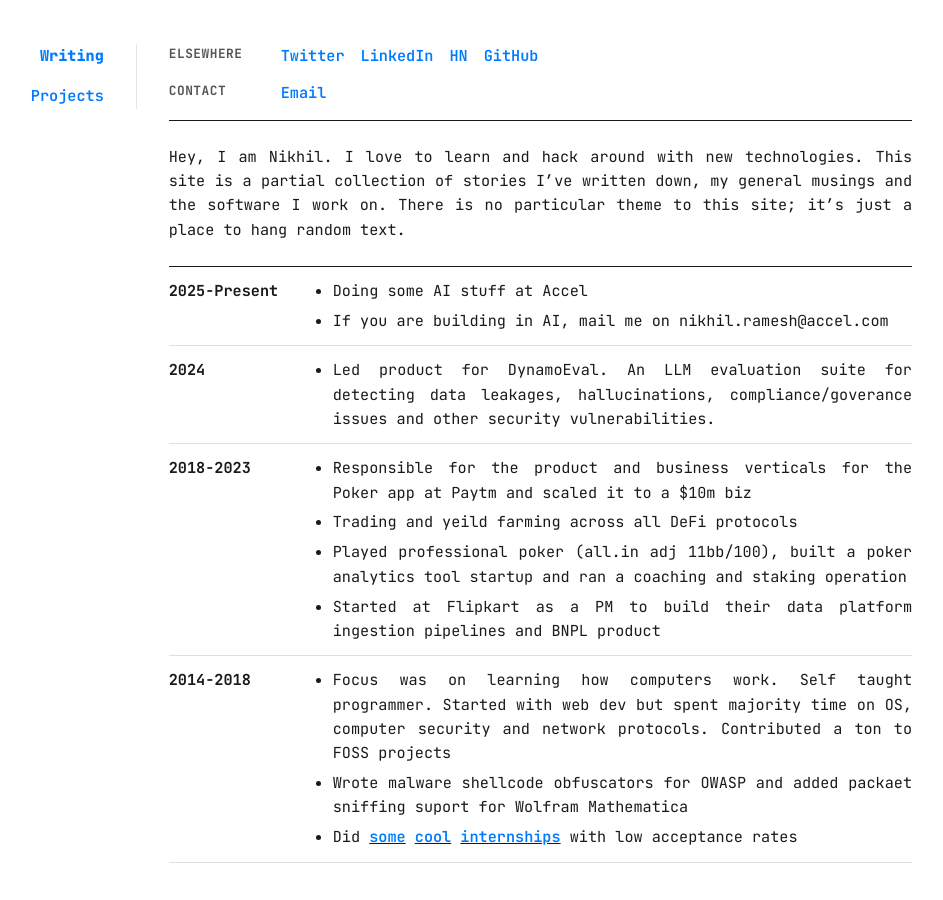
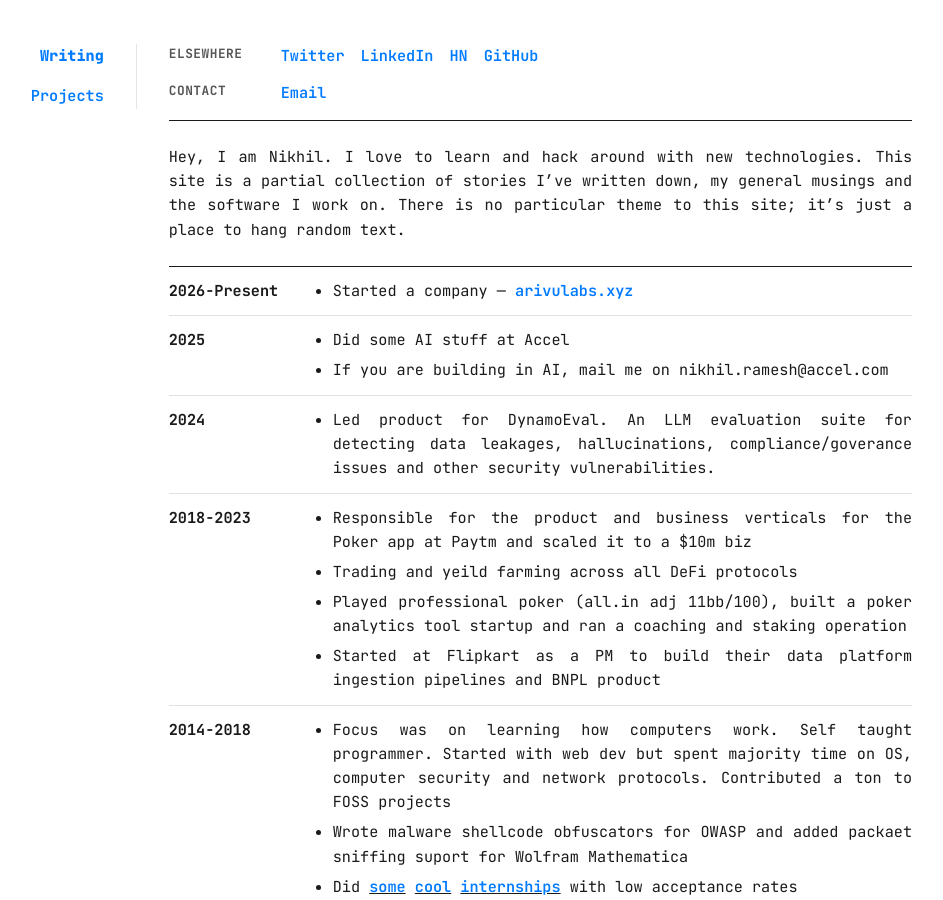
Before and after one commit to r-nikhil/r-nikhil.github.io, a Jekyll site: the page built from index.html, in a window 1280 px wide and 900 px high. Shown: the whole window, without its empty margins (180-1123 px from the left). Built offline with Jekyll 4.4.1, drawn with Linux system fonts in a browser that asks for light colours.

Commit message:
Update 2026 career entry

```diff
--- a/index.html
+++ b/index.html
@@ -22,9 +22,15 @@
 
   <div class="career-history" aria-label="Career history">
     <div class="career-entry">
-      <div class="career-period">2025-Present</div>
+      <div class="career-period">2026-Present</div>
       <ul>
-        <li>Doing some AI stuff at Accel</li>
+        <li>Started a company — <a href="https://arivulabs.xyz">arivulabs.xyz</a></li>
+      </ul>
+    </div>
+    <div class="career-entry">
+      <div class="career-period">2025</div>
+      <ul>
+        <li>Did some AI stuff at Accel</li>
         <li>If you are building in AI, mail me on nikhil.ramesh@accel.com</li>
       </ul>
     </div>
```
